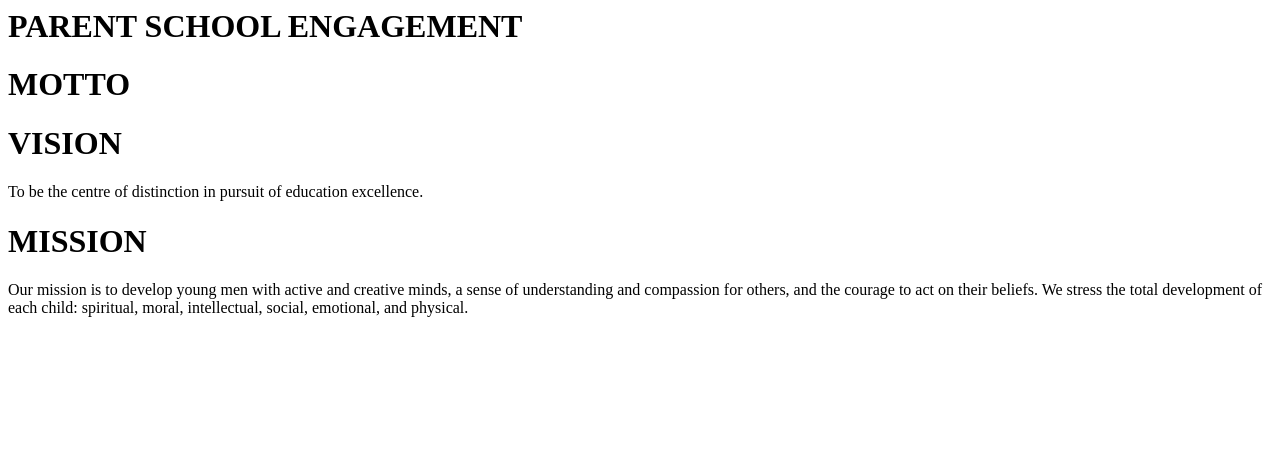
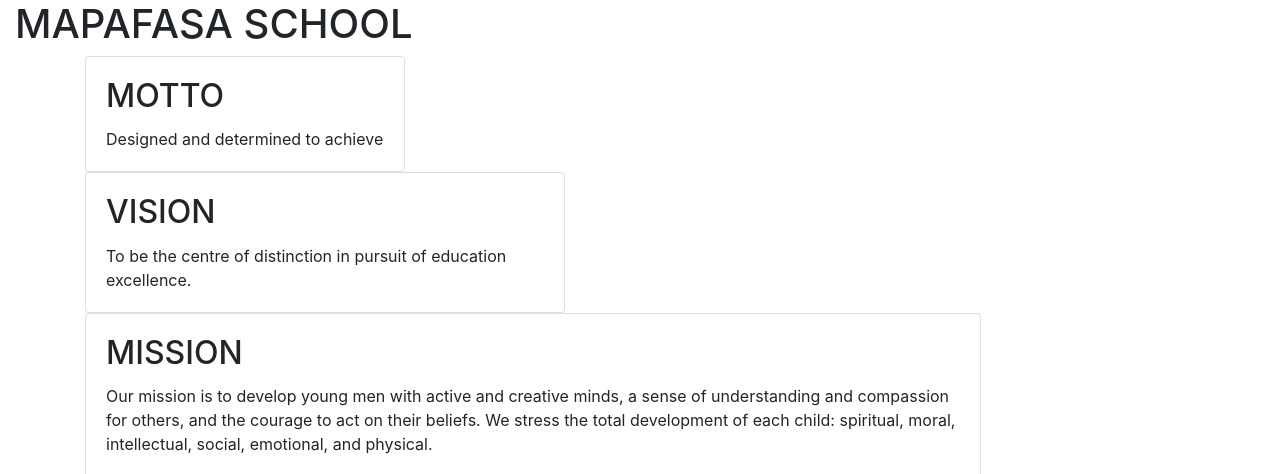
Before and after one commit to Marionjames-ally/Engagement, a Flask app: page / in a window 1280 px wide. Shown: the top 474 px of the page. Before the commit the page ends 317 px from the top, so only its background shows below. Run offline with Flask 2, Linux system fonts and the light colour scheme; some libraries are stand-ins or nearby versions.

Commit message:
modify the index.html template that contains the school name with the school,motto,vision and mission

```diff
--- a/app/templates/index.html
+++ b/app/templates/index.html
@@ -1,20 +1,31 @@
+<link rel="stylesheet" href="https://maxcdn.bootstrapcdn.com/bootstrap/4.4.1/css/bootstrap.min.css">
+<link rel="stylesheet" href="static/css/engage.css">
 <div class="slides">
 
 </div>
-<div class="container">
+<div class="container-fluid">
   <div class="headeer">
-    <h1>PARENT SCHOOL ENGAGEMENT</h1>
+    <img src="" alt="">
+    <h1>MAPAFASA SCHOOL</h1>
+  </div>
+  <div class="container">
+    <div class="card" style="width:20rem;">
+      <div class="card-body">
+        <h2 class="card-title">MOTTO</h2>
+        <p class="card-text">Designed and determined to achieve</p>
+      </div>
+    </div>
 
-  </div>
-  <div class="motto">
-      <h1>MOTTO</h1>
-    <p></p>
-    <div class="vision">
-      <h1>VISION</h1>
-      <p>To be the centre of distinction in pursuit of education excellence.</p>
-      <div class="mission">
-        <h1>MISSION</h1>
-        <p>
+    <div class="card" style="width: 30rem;">
+      <div class="card-body">
+        <h2 class="card-title">VISION</h2>
+        <p class="card-text">To be the centre of distinction in pursuit of education excellence.</p>
+      </div>
+    </div>
+    <div class="card" style="width: 56rem;">
+      <div class="card-body">
+        <h2 class="card-title">MISSION</h2>
+        <p class="card-text">
           Our mission is to develop young men with active and creative minds, a
           sense of understanding and compassion for others, and the courage to
           act on their beliefs. We stress the total development of each child:
@@ -24,3 +35,24 @@
     </div>
   </div>
 </div>
+
+<div class="container">
+  <div class="future">
+
+      <img src="https://www.makinischool.ac.ke/wp-content/uploads/2015/06/high-school-400x300.jpg" alt="lab"
+      style="float:left;width:20%;height:50%; border-radius: 50%;"><br><br><br><br>
+    <h3 class="gruph">Where Future Leaders<br>are<br>Moulded</h3><br>
+     <p class="graph">Our aim is to blend the Kenyan curriculum with global best practice in education.
+      In our schools we want to develop well rounded human beings,<br>
+      who as learners make amazing academic progress,<br>
+      are ready for work in the modern world and have confidence.</p>
+  </div>
+</div>
+
+<div class="container">
+  <div class="jumbo">
+    <img src="https://www.makinischool.ac.ke/wp-content/uploads/2015/06/campus-ngong-road-primary-400x300.jpg" alt="" width="50px" height="50"><p>mapafasa</p>
+    <hr>
+
+  </div>
+</div>
```
